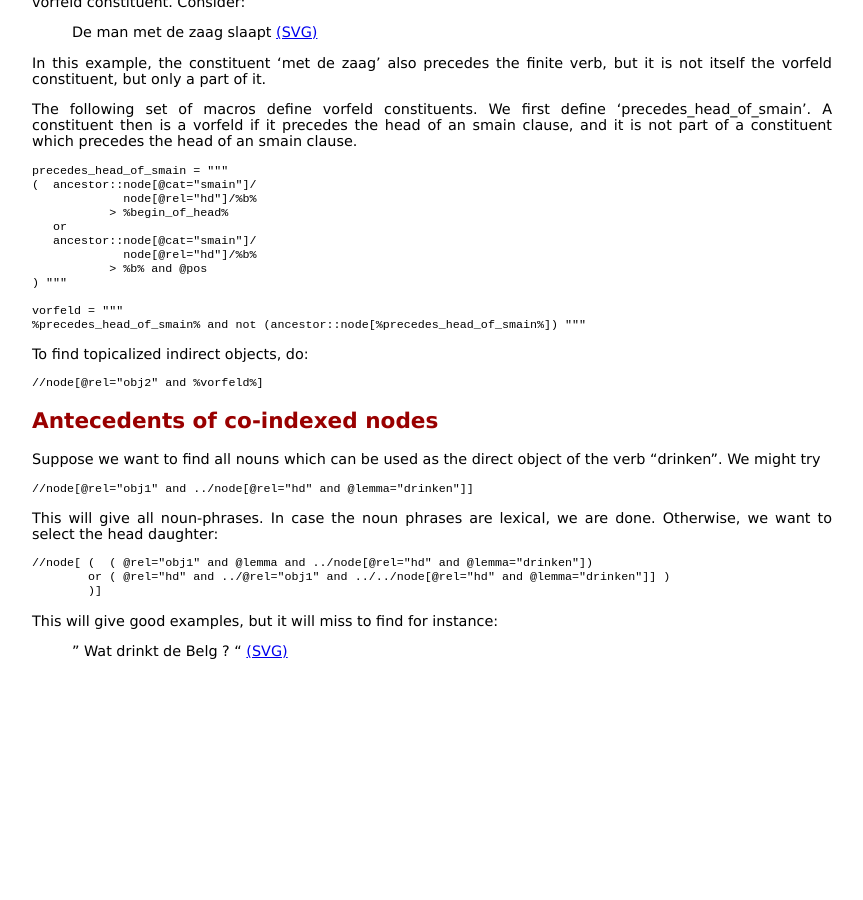
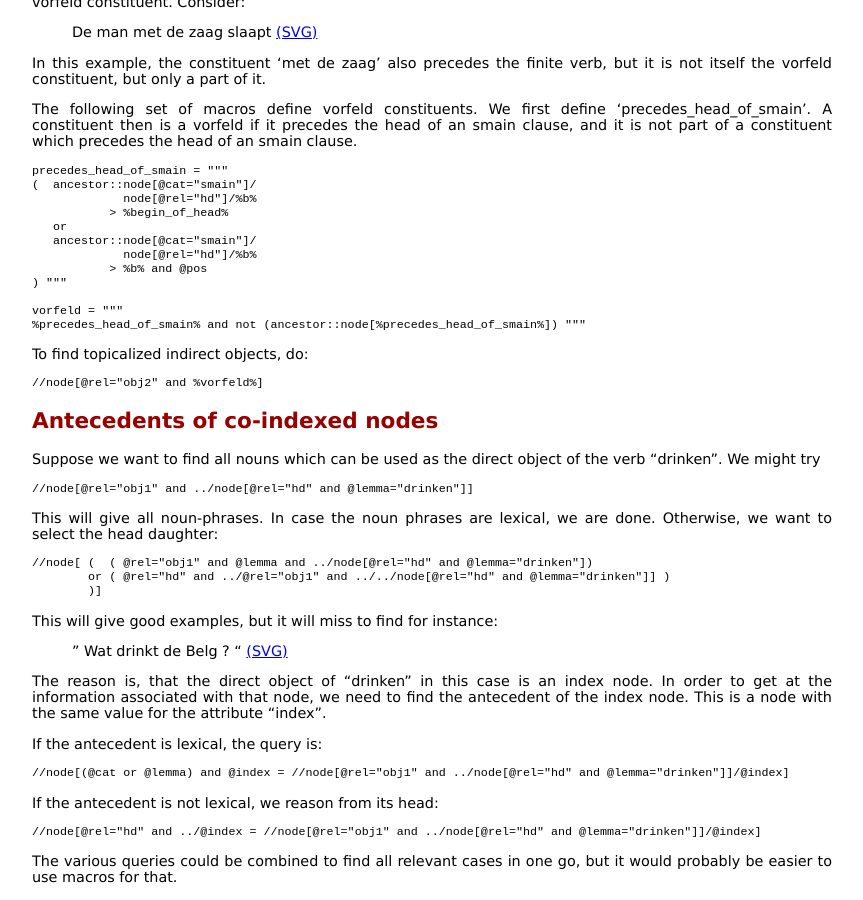
Before and after one commit to rug-compling/dact, a Jekyll site: the page built from cookbook/index.md, in a window 1280 px wide and 900 px high, scrolled down 1407 px. Shown: the whole window, without its empty margins (208-1071 px from the left). Built offline with Jekyll 4.4.1, drawn with Linux system fonts in a browser that asks for light colours; before the commit the page ends 2080 px from its top, so only the background shows below that.

Commit message:
Update cookbook/index.md
extended co-indexing section

```diff
--- a/cookbook/index.md
+++ b/cookbook/index.md
@@ -139,3 +139,18 @@ we want to select the head daughter:
 This will give good examples, but it will miss to find for instance:
 
 > " Wat drinkt de Belg ? " <a href="7.svg">(SVG)</a>
+
+The reason is, that the direct object of  "drinken" in this case is an index node. In order to get at the
+information associated with that node, we need to find the antecedent of the index node. This is a node with
+the same value for the attribute "index".
+
+If the antecedent is lexical, the query is:
+
+    //node[(@cat or @lemma) and @index = //node[@rel="obj1" and ../node[@rel="hd" and @lemma="drinken"]]/@index]
+
+If the antecedent is not lexical, we reason from its head:
+
+    //node[@rel="hd" and ../@index = //node[@rel="obj1" and ../node[@rel="hd" and @lemma="drinken"]]/@index]
+
+The various queries could be combined to find all relevant cases in one go, but it would probably be easier
+to use macros for that.
```
